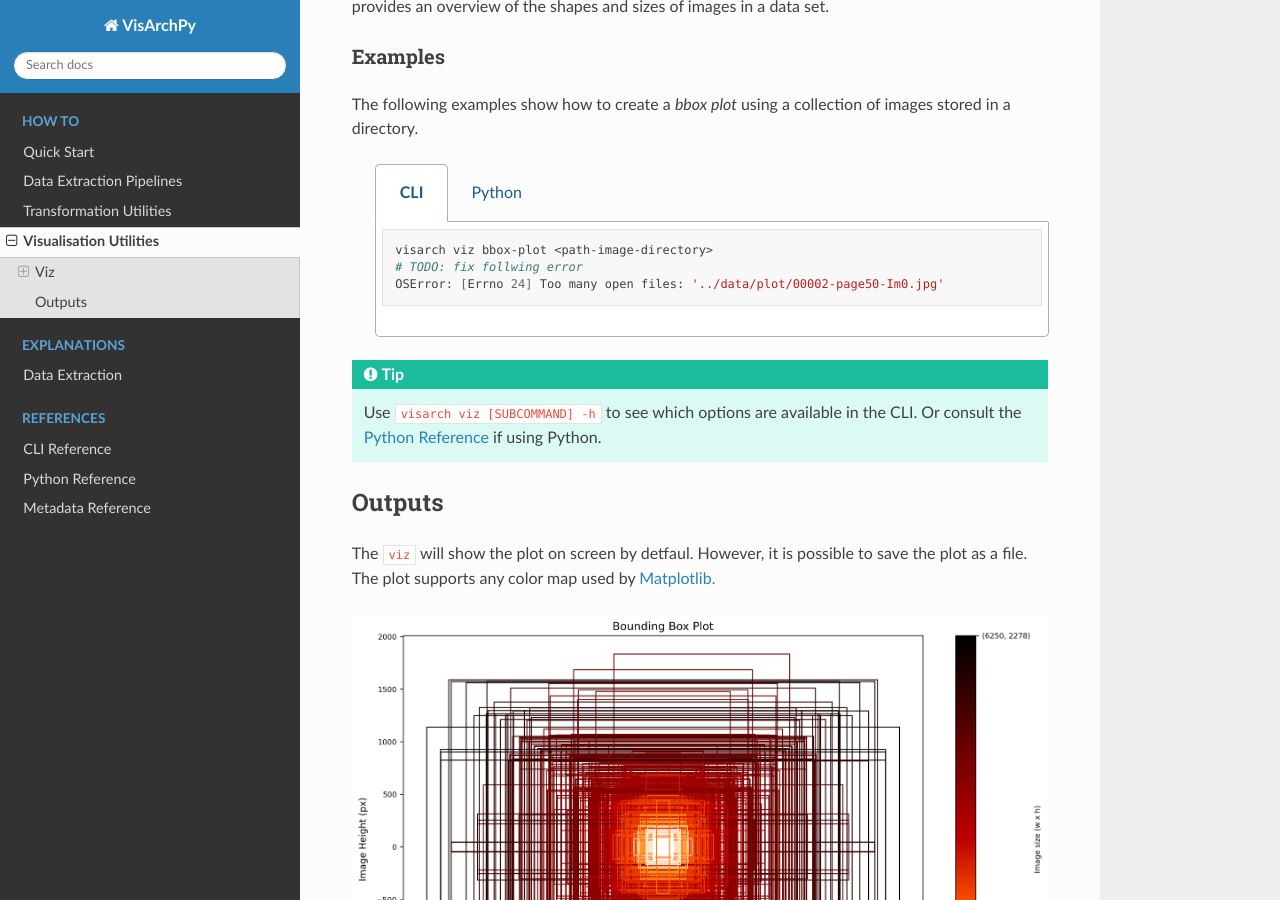
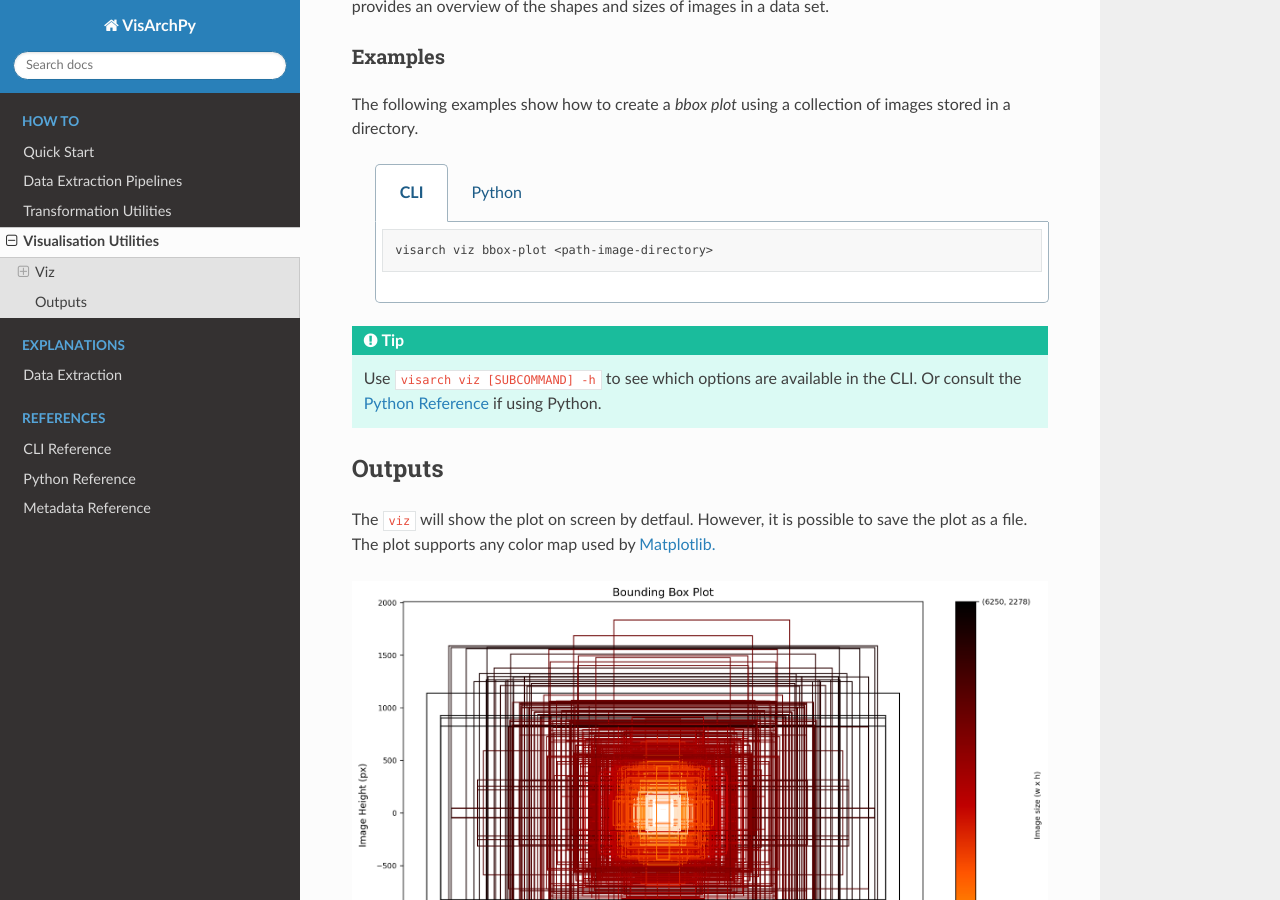
Before and after one commit to AiDAPT-A/VisArchPy, a Sphinx documentation site: the page built from docs/visual-utility.rst, in a window 1280 px wide and 900 px high, scrolled down 317 px. Built offline with Sphinx 7.4.7 and the Read the Docs theme 2.0.0, drawn with Linux system fonts in a browser that asks for light colours.

Commit message:
Fix OSError in visual-utility.rst

```diff
--- a/docs/visual-utility.rst
+++ b/docs/visual-utility.rst
@@ -21,8 +21,6 @@ The following examples show how to create a *bbox plot* using a collection of im
           .. code-tab:: bash  CLI
 
              visarch viz bbox-plot <path-image-directory>
-             # TODO: fix follwing error
-             OSError: [Errno 24] Too many open files: '../data/plot/00002-page50-Im0.jpg'
 
           .. code-tab:: py
 
```
